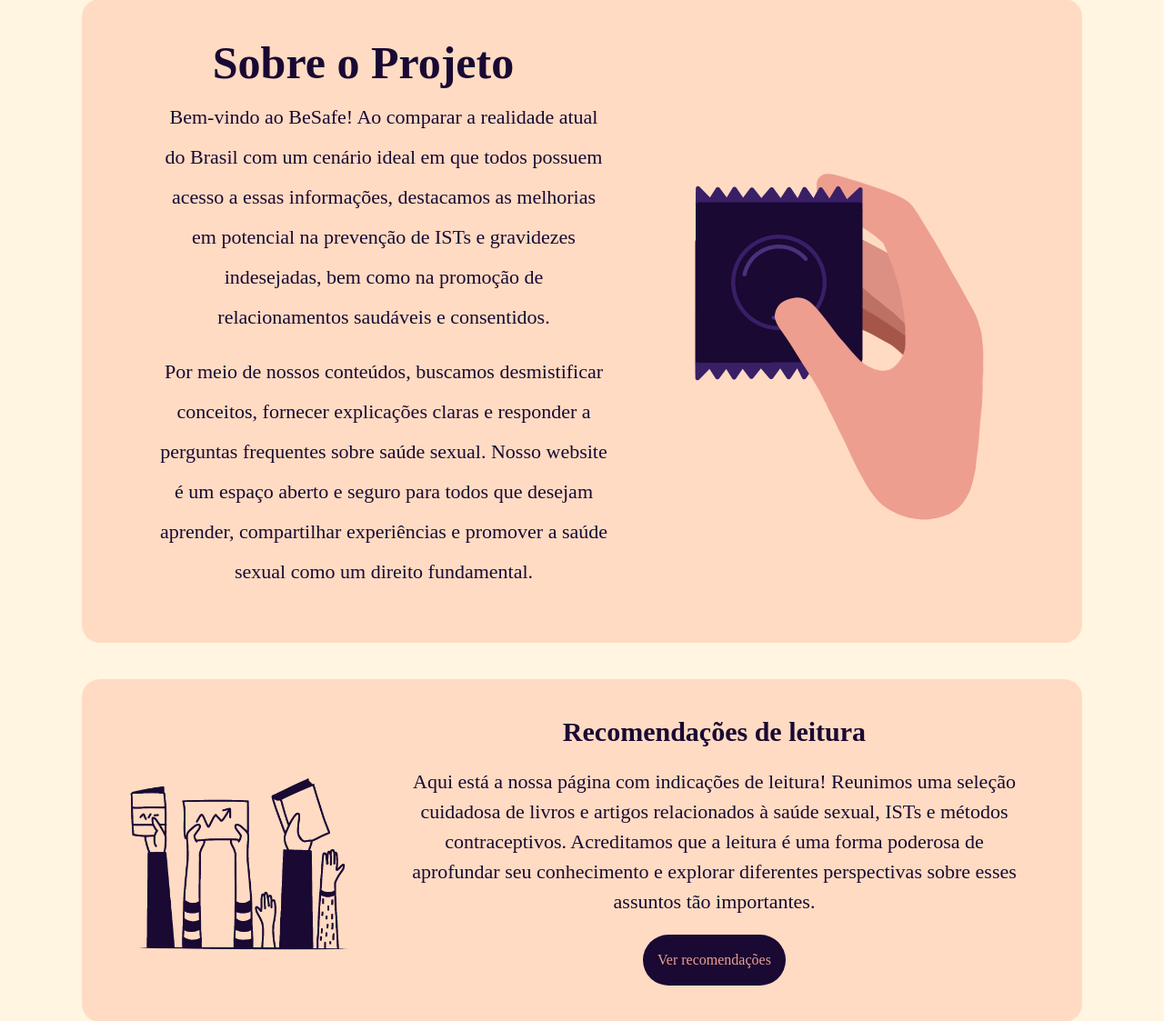
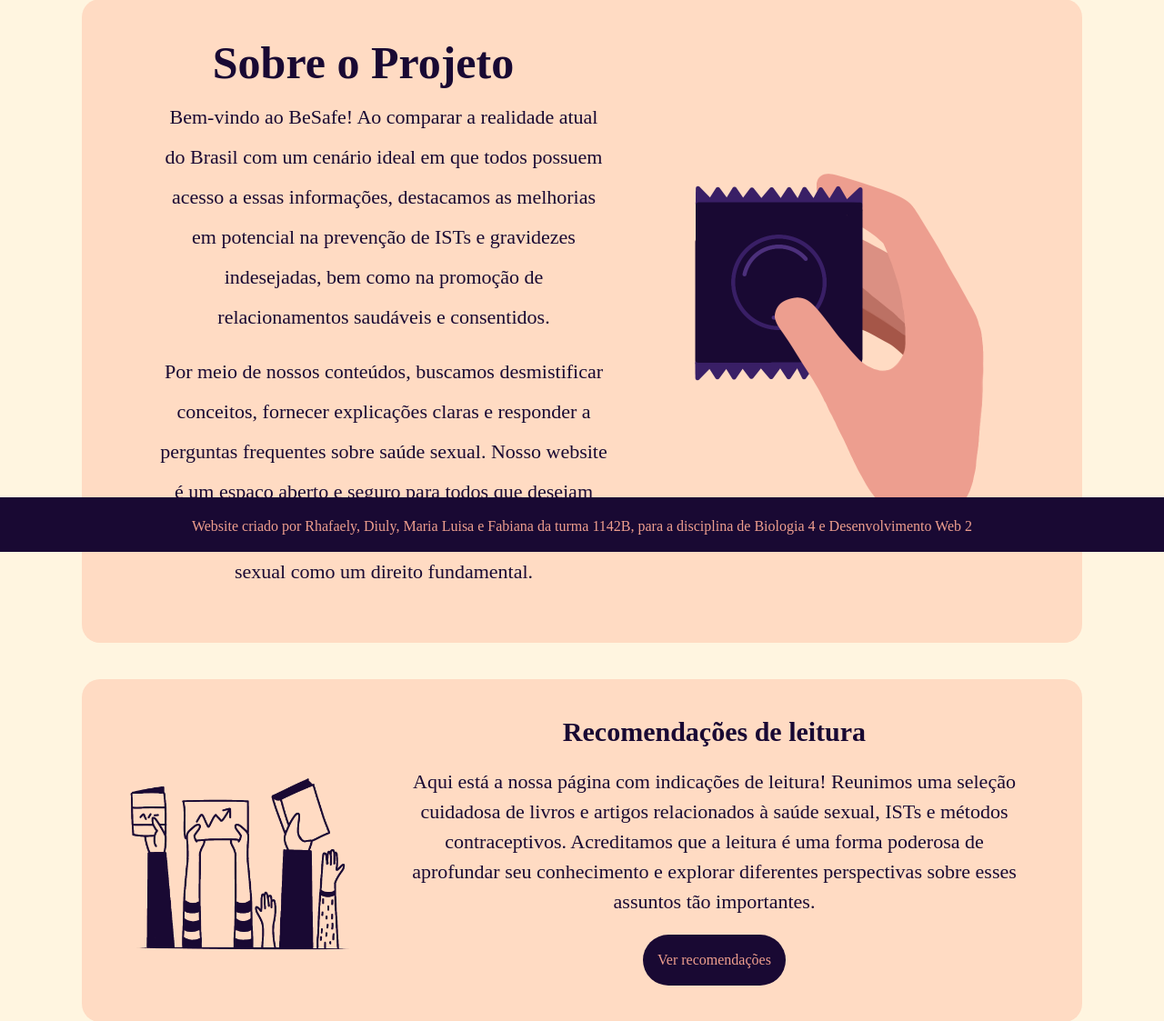
Before and after one commit to RhafaelyReis/BeSafe, a PHP site: page / in a window 1280 px wide. Shown: the part 193-1316 px from the top of the page at 91% size. Run offline with PHP 8.4, Linux system fonts and the light colour scheme.

Commit message:
teste de rodapé

```diff
--- a/BeSafe/Css/style.css
+++ b/BeSafe/Css/style.css
@@ -363,3 +363,9 @@ footer{
     font-size: 20px;
     margin-top: 20px;
 }
+
+#final-da-pagina{
+    position: fixed; /* Garante que o rodapé permaneça no final da página */
+    bottom: 0; /* Alinha o rodapé à parte inferior da página */
+    width: 100%
+}
--- a/index.html
+++ b/index.html
@@ -88,7 +88,7 @@
 
   </main>
 
-  <footer>
+  <footer id="final-da-pagina">
     <div class="container">
       <div class="row">
         <div class="col text-center">
```
